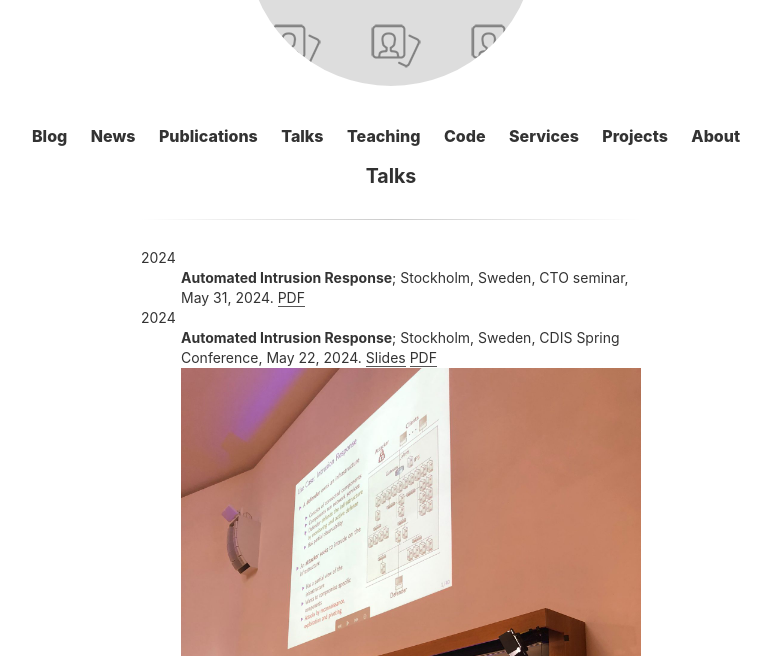
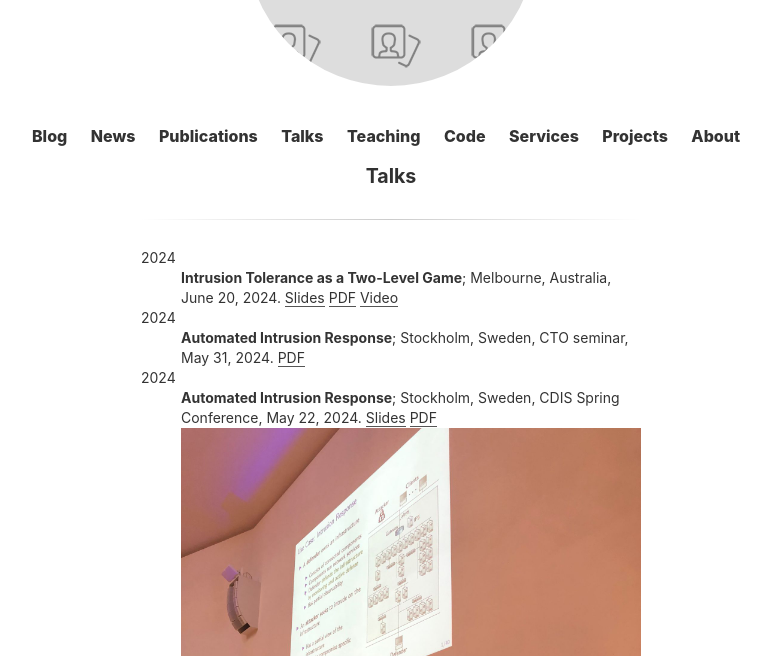
Before and after one commit to Limmen/Limmen.github.io, a Jekyll site: the page built from talks.md, in a window 1280 px wide and 900 px high, cut to the strip 244-900 px from the top of the window. Shown: the whole strip, without its empty margins (249-1020 px from the left). Built offline with Jekyll 4.4.1, drawn with Linux system fonts in a browser that asks for light colours.

Commit message:
add talk

```diff
--- a/talks.md
+++ b/talks.md
@@ -2,6 +2,12 @@
 layout: page
 title: Talks
 ---
+
+2024
+:   **Intrusion Tolerance as a Two-Level Game**; Melbourne, Australia, June 20, 2024.
+	[Slides](https://www.slideshare.net/slideshow/intrusion-tolerance-as-a-two-level-game-visit-to-melbourne-university/269781964)
+	[PDF](/assets/slides/presentation_at_unimelb_kim_hammar_20_june_2024.pdf)
+	[Video](https://www.youtube.com/watch?v=WOZFC_bdCW4)
 
 2024
 :   **Automated Intrusion Response**; Stockholm, Sweden, CTO seminar, May 31, 2024.
```
Also changed, not shown: news.md (+3 -0 lines), 1 other file.
